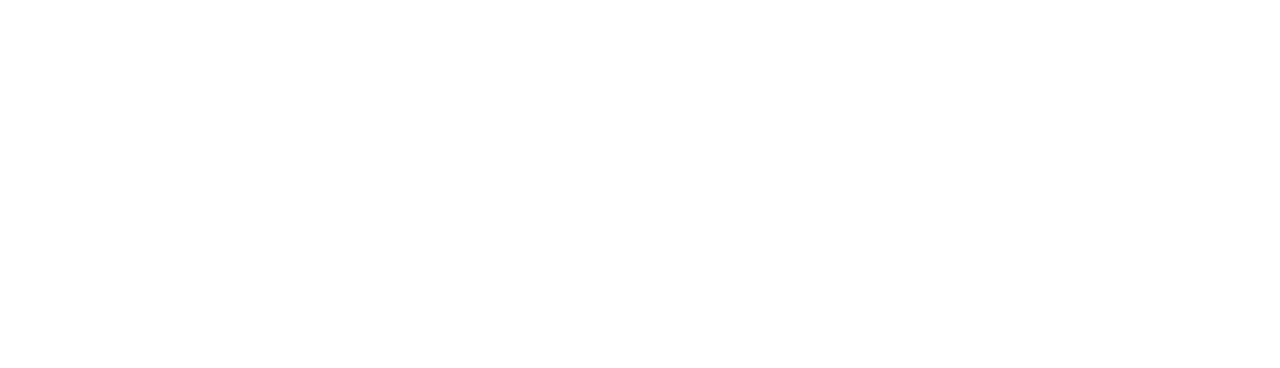
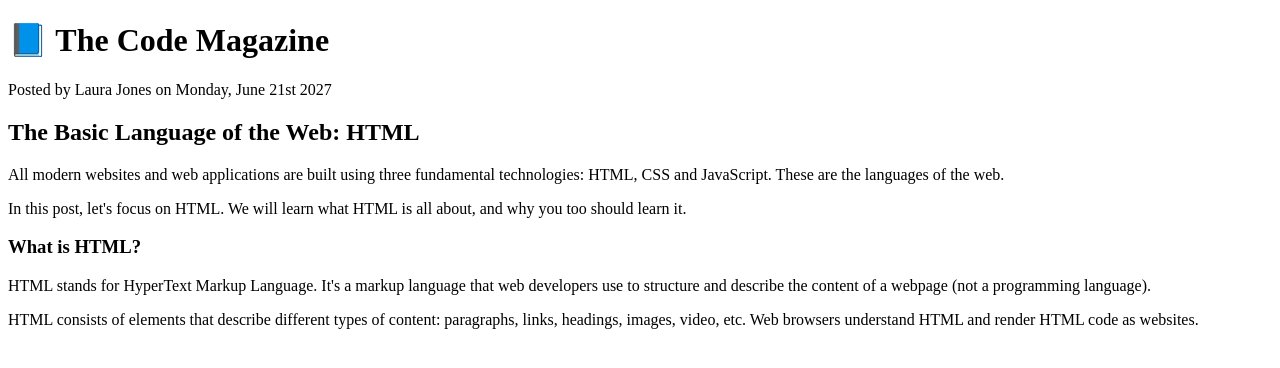
Before and after one commit to m-yama0628/jonas-html, a plain HTML site: page index.html in a window 1280 px wide. Drawn offline with Linux system fonts and the light colour scheme.

Commit message:
本文を追加

```diff
--- a/index.html
+++ b/index.html
@@ -3,8 +3,32 @@
   <head>
     <meta charset="UTF-8" />
     <meta name="viewport" content="width=device-width, initial-scale=1.0" />
-    <title>Document</title>
+    <title>The Basic Language of the Web:HTML</title>
     <link rel="stylesheet" href="./css/style.css" />
   </head>
-  <body></body>
+  <body>
+    <h1>📘 The Code Magazine</h1>
+    <p>Posted by Laura Jones on Monday, June 21st 2027</p>
+    <h2>The Basic Language of the Web: HTML</h2>
+    <p>
+      All modern websites and web applications are built using three fundamental
+      technologies: HTML, CSS and JavaScript. These are the languages of the
+      web.
+    </p>
+    <p>
+      In this post, let's focus on HTML. We will learn what HTML is all about,
+      and why you too should learn it.
+    </p>
+    <h3>What is HTML?</h3>
+    <p>
+      HTML stands for HyperText Markup Language. It's a markup language that web
+      developers use to structure and describe the content of a webpage (not a
+      programming language).
+    </p>
+    <p>
+      HTML consists of elements that describe different types of content:
+      paragraphs, links, headings, images, video, etc. Web browsers understand
+      HTML and render HTML code as websites.
+    </p>
+  </body>
 </html>
```
